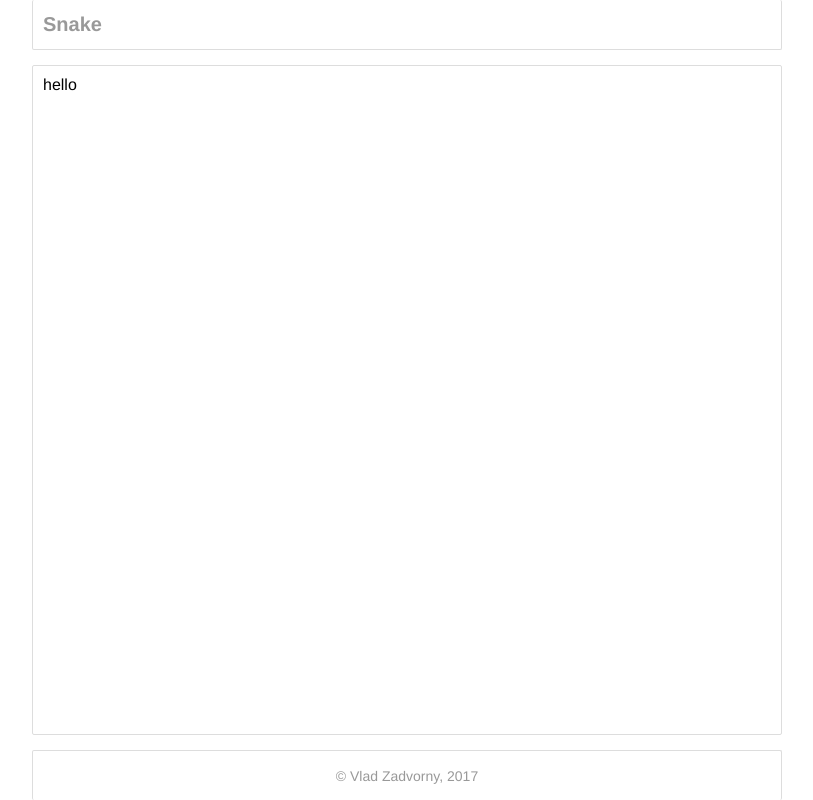
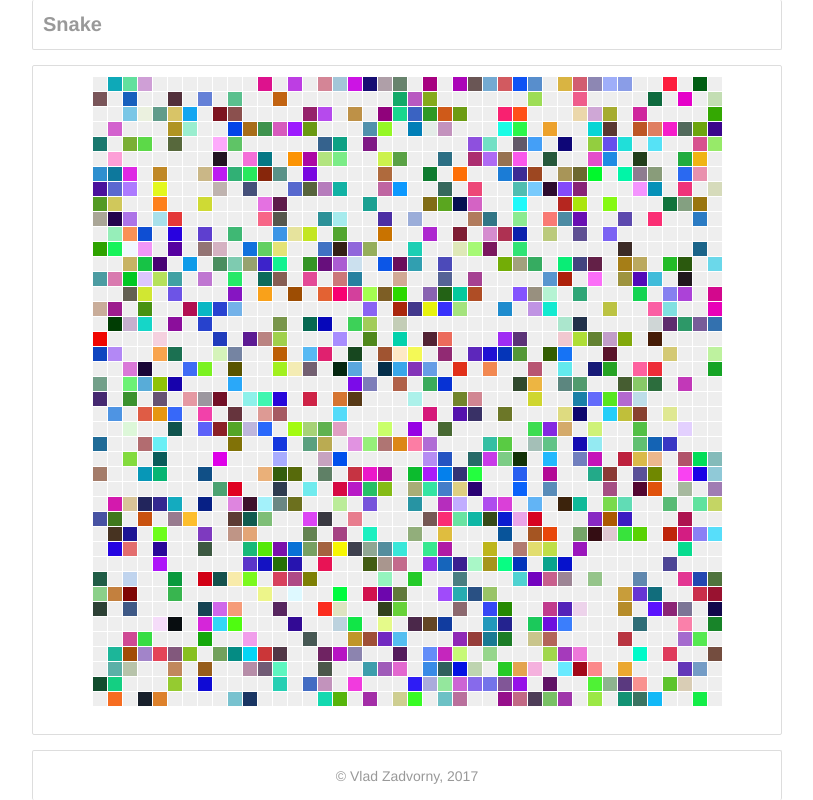
Before and after one commit to vladzadvorny/snake, a plain HTML site: page index.html in a window 1280 px wide. Shown: the whole page, without its empty margins (233-1046 px from the left). Drawn offline with Linux system fonts and the light colour scheme.

Commit message:
'Mosaic'

```diff
--- a/index.html
+++ b/index.html
@@ -16,7 +16,7 @@
         </a>
     </header>
     <div class="main">
-        hello
+        <div class="display"></div>
     </div>
     <footer class="footer">
         <p>© Vlad Zadvorny, 2017</p>
--- a/script.js
+++ b/script.js
@@ -0,0 +1,31 @@
+window.onload = function () {
+    (function () {
+        var table = document.createElement('table');
+        for (var i = 0; i < 42; i++) { //24
+            var row = table.insertRow(i);
+            for (var j = 0; j < 42; j++) {
+                row.insertCell(j);
+            }
+        }
+        document.querySelector('.display').appendChild(table);
+    })();
+
+    var getPixel = function (x, y) {
+        return document.querySelector(`.display table tr:nth-child(${y + 1}) td:nth-child(${x + 1})`);
+    }
+
+    function getRandomColor() {
+        var letters = '0123456789ABCDEF';
+        var color = '#';
+        for (var i = 0; i < 6; i++) {
+            color += letters[Math.floor(Math.random() * 16)];
+        }
+        return color;
+    }
+
+    setInterval(function () {
+        var egg = [Math.floor((Math.random() * 42)), Math.floor((Math.random() * 42))];
+        getPixel(egg[0], egg[1]).style.backgroundColor=getRandomColor();
+
+    }, 1);
+}
--- a/style.css
+++ b/style.css
@@ -48,6 +48,8 @@ body {
 
 .main {
     flex-grow: 1;
+    /**/
+
 }
 
 .footer {
@@ -60,3 +62,23 @@ body {
     color: #999;
     font-size: 14px;
 }
+
+.display {
+    background-color: #fff;
+}
+
+.display table {
+    border-collapse: collapse;
+    margin: auto;
+}
+
+.display table td {
+    border: 1px solid #fff;
+    width: 15px;
+    height: 15px;
+    background-color: #eee;
+}
+
+.display table td.red {
+    background-color: red;
+}
```
